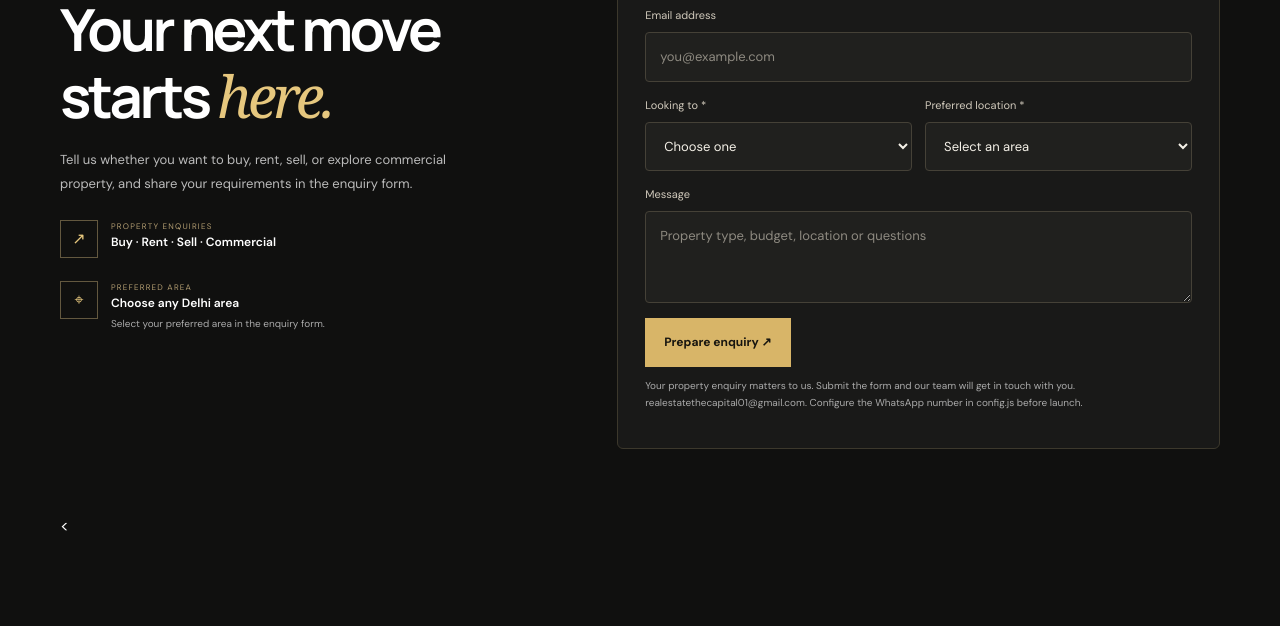
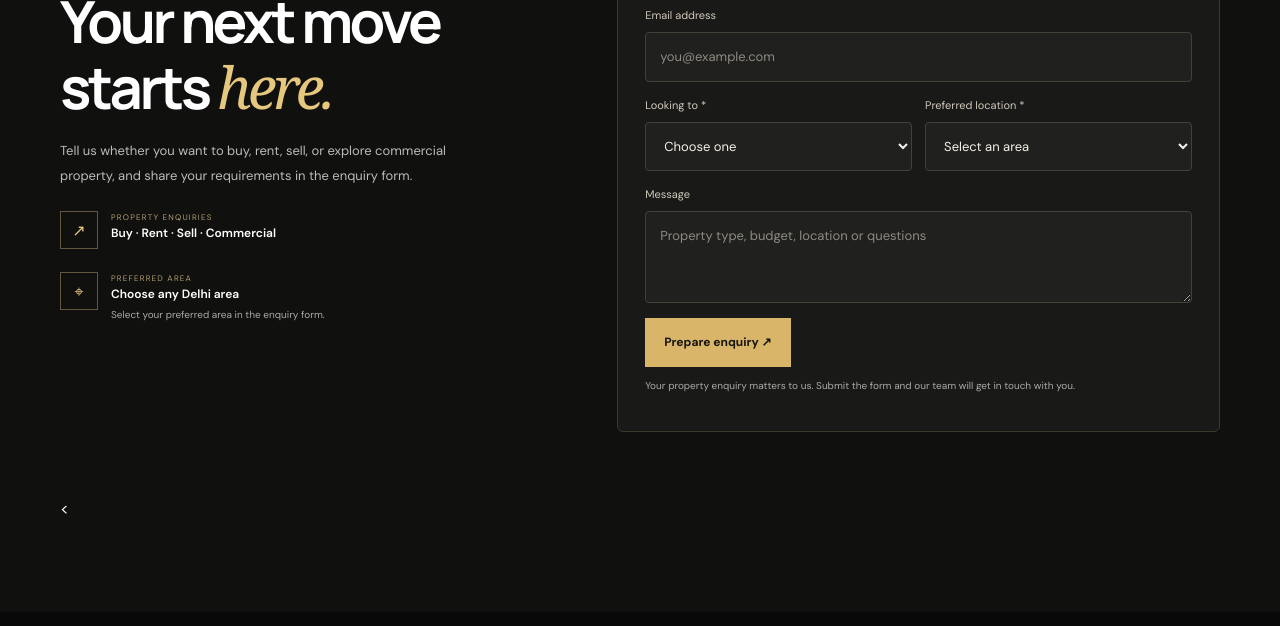
Before and after one commit to anshusharma0235-cloud/the-capital-real-estate, a plain HTML site: page index.html in a window 1280 px wide. Shown: the part 4214-4840 px from the top of the page. Drawn offline with Linux system fonts and the light colour scheme.

Commit message:
Update index.html

```diff
--- a/index.html
+++ b/index.html
@@ -34,7 +34,7 @@
 <option>Vasant Kunj</option><option>Punjabi Bagh</option><option>Karol Bagh</option><option>Connaught Place</option>
 <option>Shahdara</option><option>Mayur Vihar</option><option>Gurugram / Gurgaon</option><option>Noida</option>
 </select></label></div><label>Message<textarea name="message" rows="3" placeholder="Property type, budget, location or questions"></textarea></label><button class="goldbtn" type="submit">Prepare enquiry ↗</button><p class="formnote" id="formnote">Your property enquiry matters to us. Submit the form and our team will get in touch with you.
- realestatethecapital01@gmail.com. Configure the WhatsApp number in config.js before launch.</p></form></section></main>
+ </p></form></section></main>
 <footer><div class="footmain"><a class="brand" href="#home"><img class="brand-logo" src="capital-logo.png" alt="The Capital Real Estate logo"></a><p>Find your next address.<br>Make your next move with clarity.</p><div class="footlinks"><a href="#properties">Properties</a><a href="#about">About</a><a href="#services">Services</a><a href="#contact">Contact</a></div></div><div class="footbottom">© <span id="year"></span> The Capital Real Estate. <span>Sample listings are illustrative and unverified.</span></div></footer>
 <section class="gemini-panel" id="geminiPanel" aria-label="Property assistant" hidden>
   <div class="gemini-panel-head"><strong>✦ Capital Property Assistant</strong><button type="button" id="closeGemini" aria-label="Close assistant">×</button></div>
```
